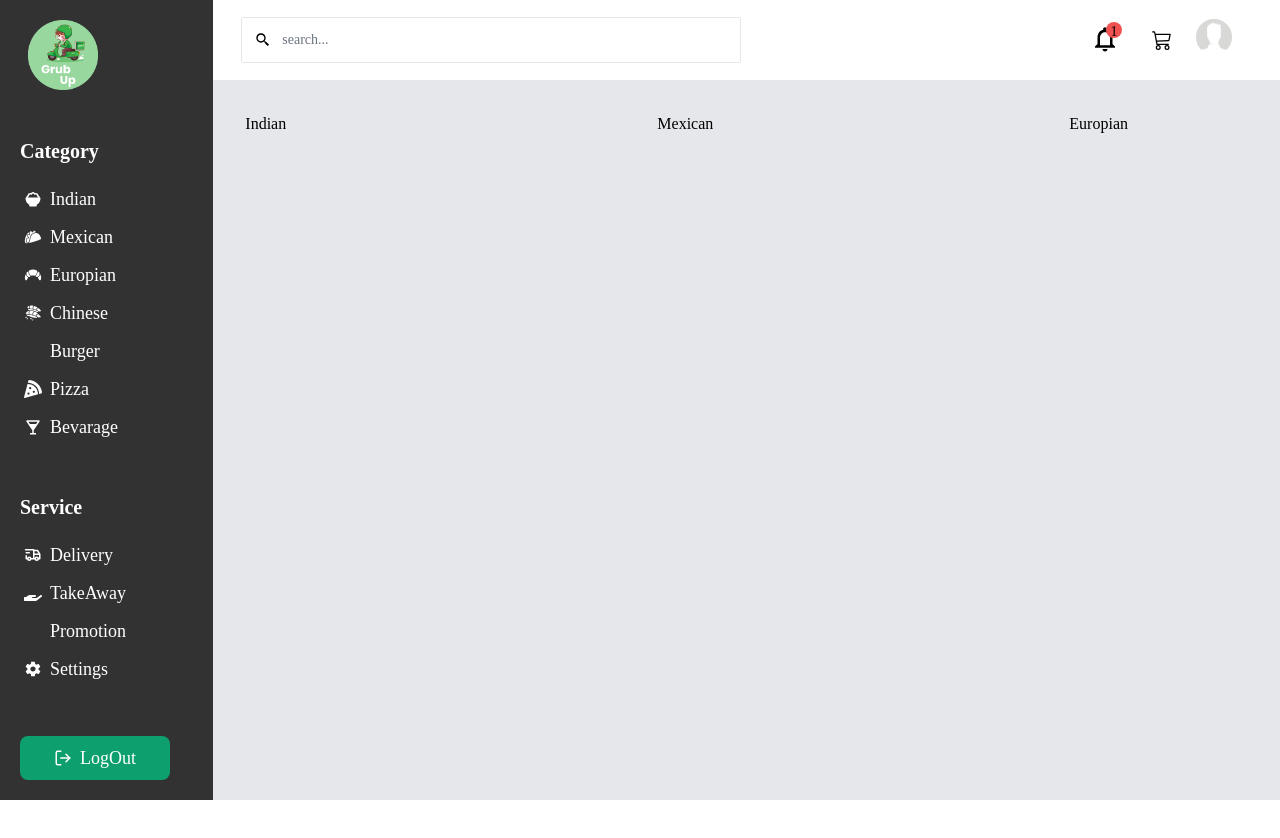
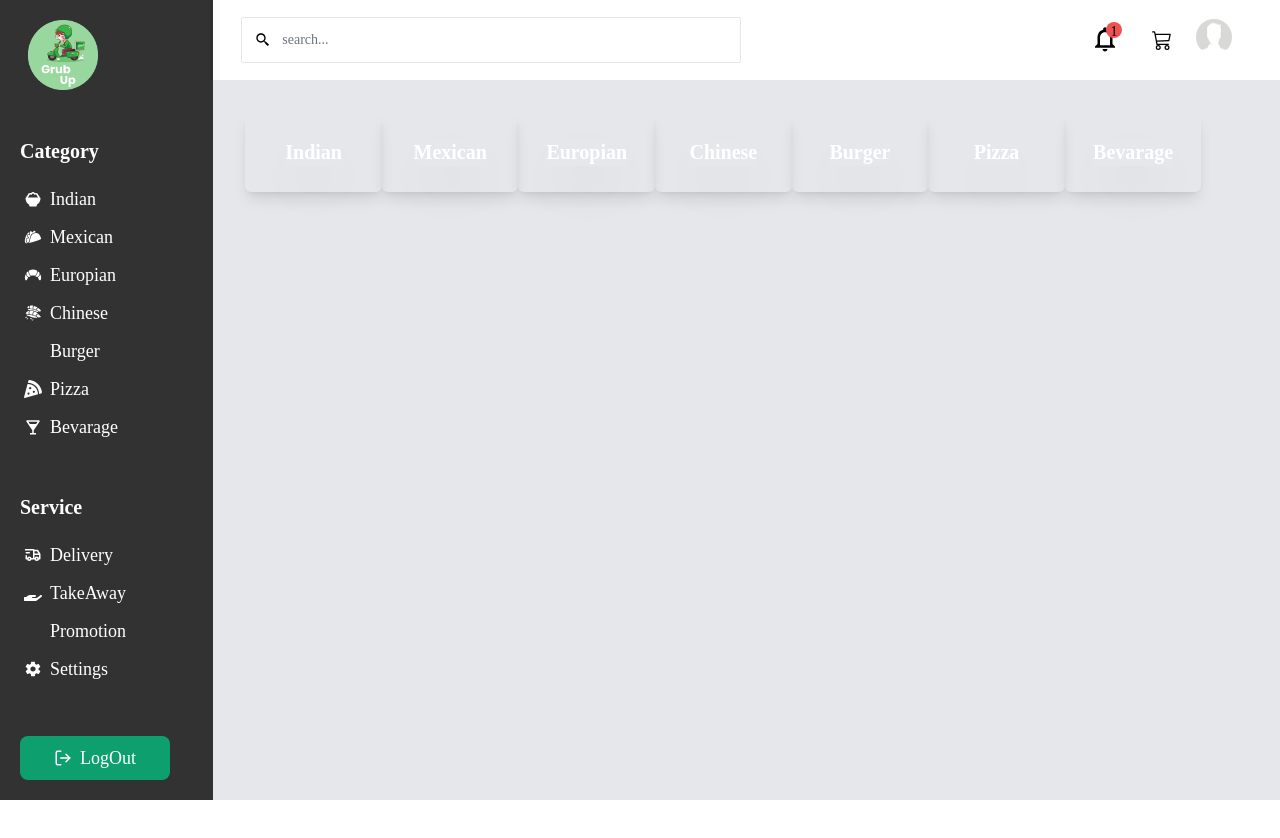
Before and after one commit to Yasith8/Grub-Up-Food-Delivery-Application, a React (Vite) app: page /dashboard in a window 1280 px wide. Shown: the top 838 px of the page. Built offline with nearby package versions, Linux system fonts and the light colour scheme; some icons are missing.

Commit message:
slider design cont.

```diff
--- a/src/User/Slider.jsx
+++ b/src/User/Slider.jsx
@@ -1,31 +1,19 @@
 import React from 'react'
-// Import Swiper React components
-import { Swiper, SwiperSlide } from 'swiper/react';
 
-// Import Swiper styles
-import 'swiper/css';
-import 'swiper/css/pagination';
 
 import '../User/Slider.css'
-
-// import required modules
-import { Pagination ,Navigation} from 'swiper/modules';
 
 
 function Slider(props) {
   return (
-    <div className="m-8 box-border">
-    <Swiper
-      slidesPerView={3} // Adjust this value as needed
-      spaceBetween={20} // Adjust the spacing between slides
-      navigation={true}
-      modules={[Navigation]}
-      className="mySwiper"
-    >
+    <div className="m-8 flex items-center justify-between box-border pr-[260px]">
       {props.choice.map((e) => (
-        <SwiperSlide className={`border-s-indigo-800`} key={e.name}>{e.name}</SwiperSlide>
+        <div className={`w-[150px] h-[80px] flex items-center justify-center bg-cover text-white font-bold text-xl shadow-lg rounded-md slide`}
+        key={e.name}
+        style={{ backgroundImage: `url(${e.bg})`}}
+        >
+          <h1 className='shadow-2xl'>{e.name}</h1></div>
       ))}
-    </Swiper>
   </div>
   )
 }
```
